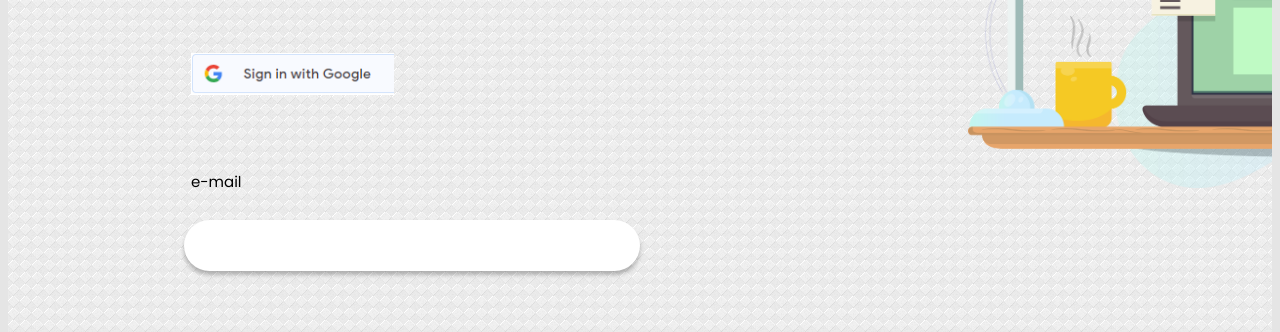
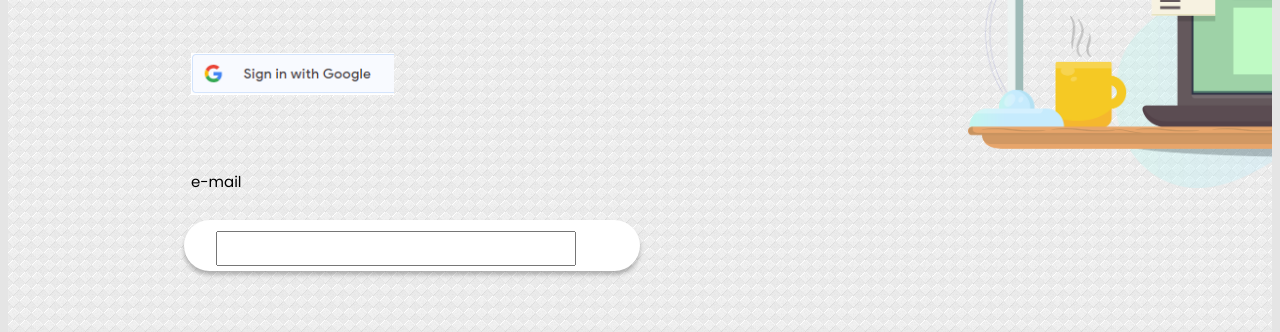
Before and after one commit to aoztan93/procurable.github.io, a plain HTML site: page log_in/index.html in a window 1280 px wide. Shown: the part 468-800 px from the top of the page. Drawn offline with Linux system fonts and the light colour scheme; a web font is replaced by a local one.

Commit message:
Update styles.css

```diff
--- a/log_in/styles.css
+++ b/log_in/styles.css
@@ -15,11 +15,6 @@ a{
 
 input {
 	color:rgba(0, 0, 0, 1);
-	width:231px;
-	height:29px;
-	position:absolute;
-	left:208px;
-	top:691px;
 	font-family:Inter;
 	text-align:left;
 	font-size:24px;
```
